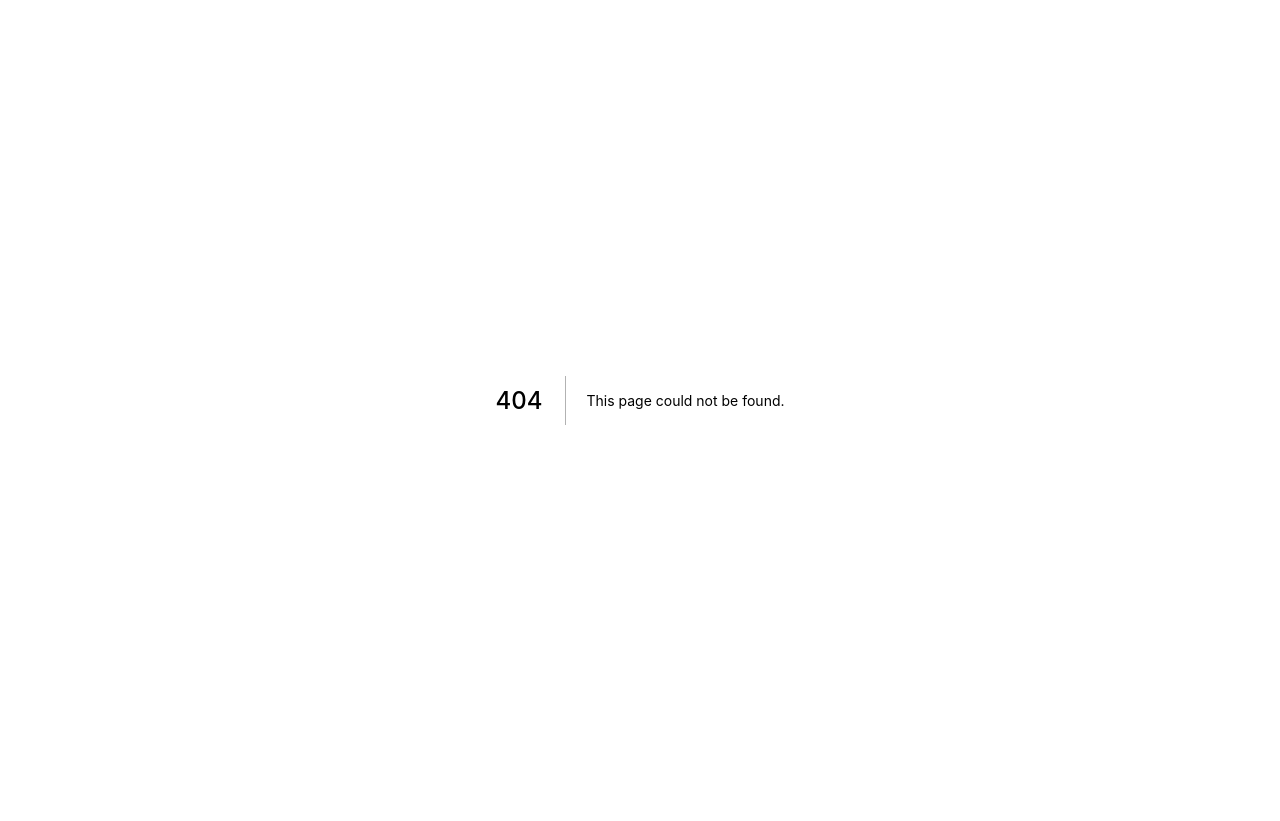
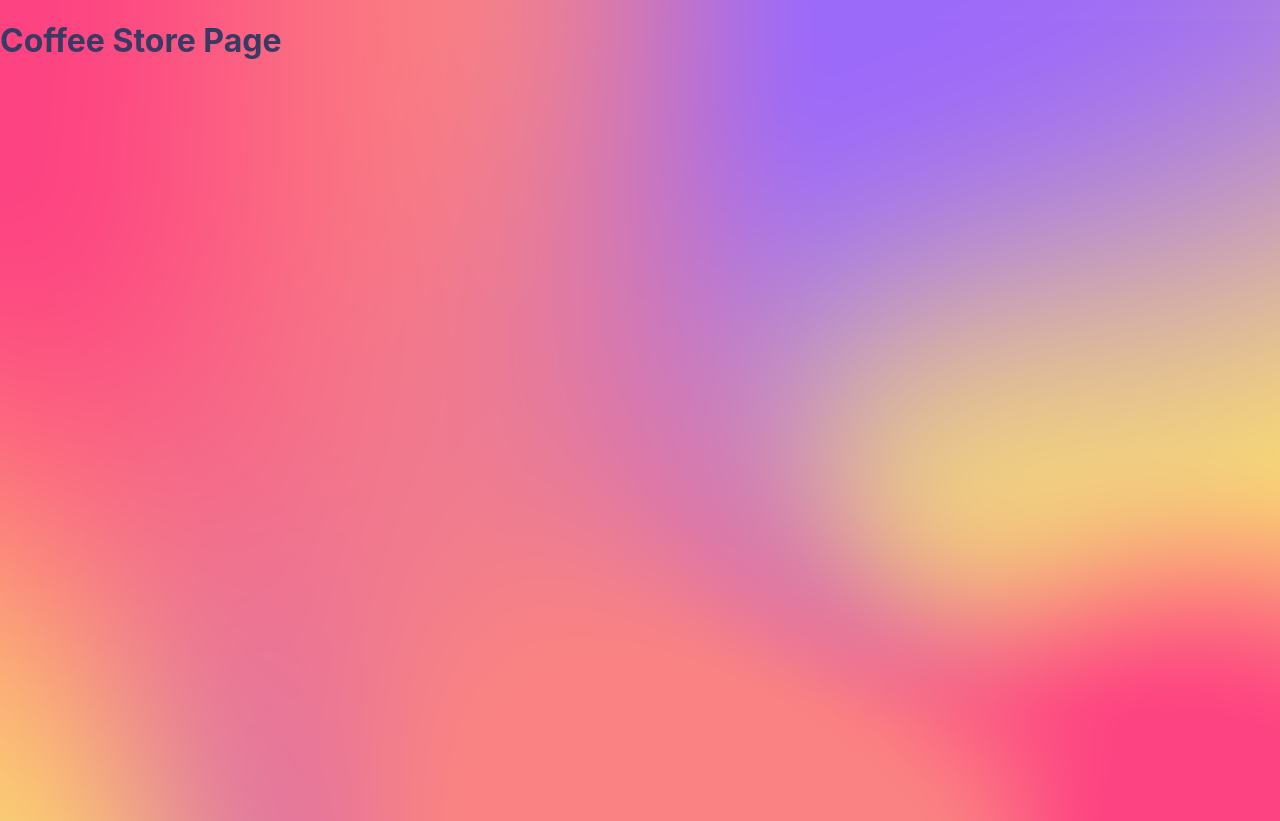
Before and after one commit to Severus7/coffee-connoisseur, a Next.js app: page /coffee-store in a window 1280 px wide. Before the commit this address had no page. Before the commit the page ends 800 px from the top, so only its background shows below. Built offline with nearby package versions, Linux system fonts and the light colour scheme.

Commit message:
added coffe store page

```diff
--- /dev/null
+++ b/pages/coffee-store.jsx
@@ -0,0 +1,9 @@
+const CoffeeStore = () => {
+  return (
+    <div>
+      <h1>Coffee Store Page</h1>
+    </div>
+  );
+};
+
+export default CoffeeStore;
```
